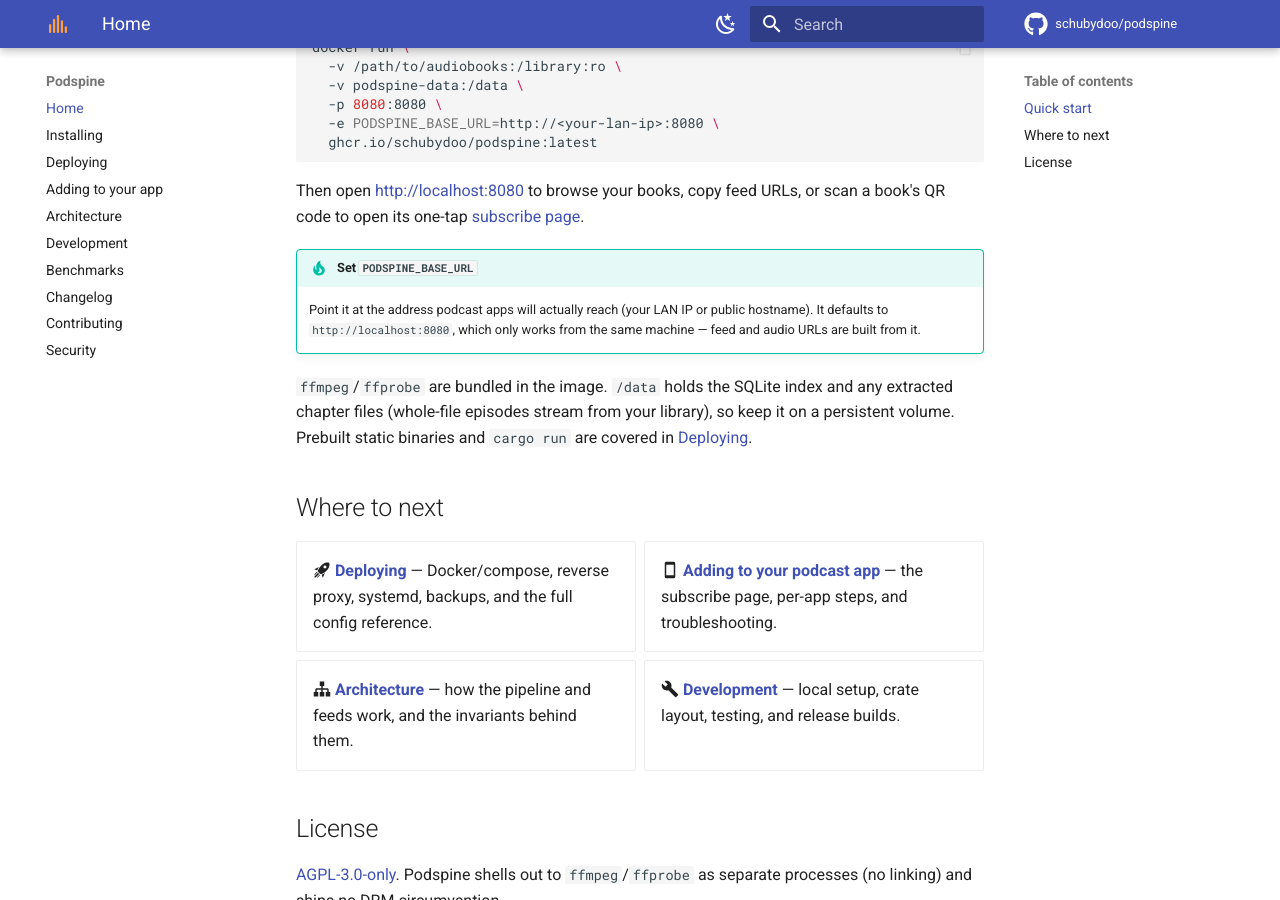
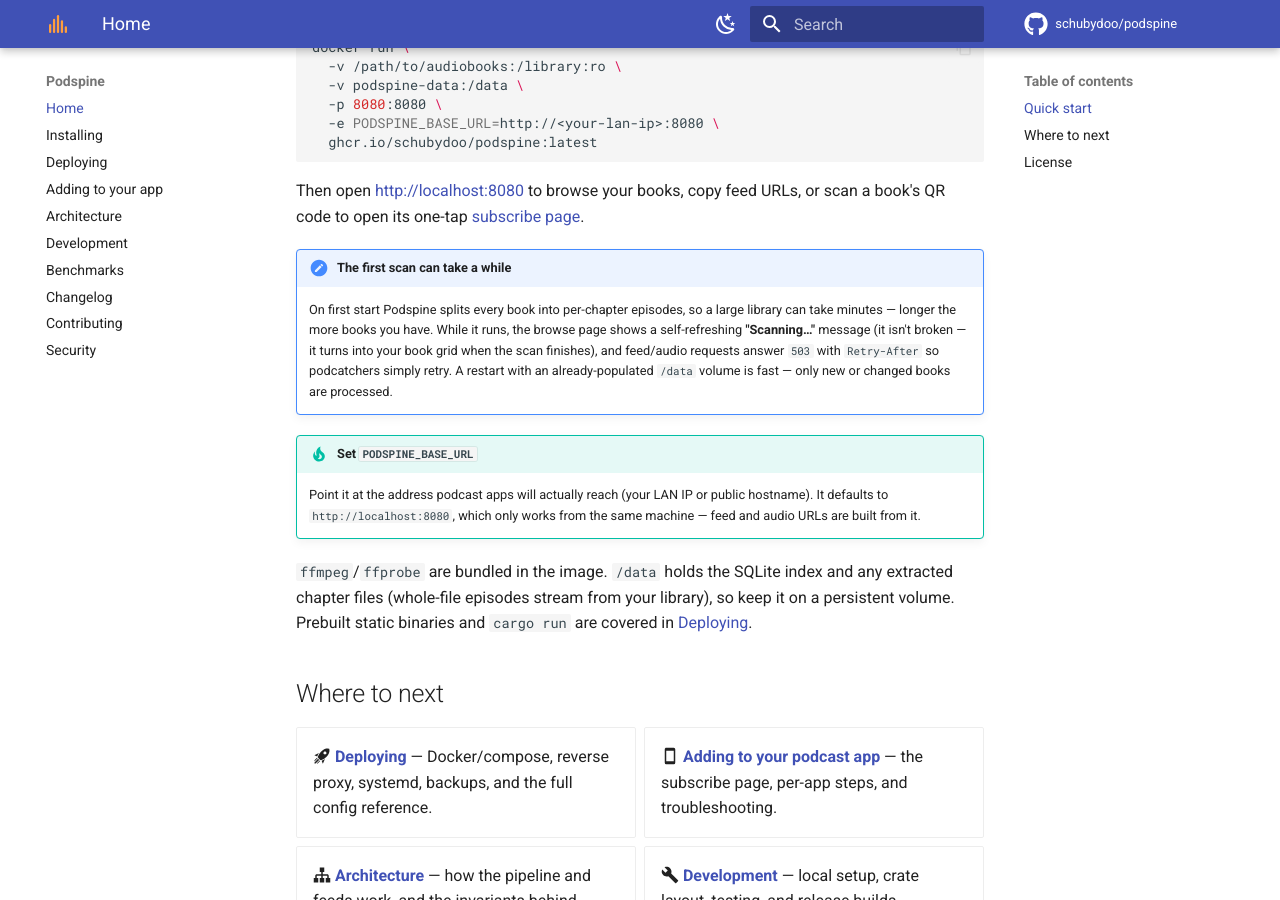
Before and after one commit to schubydoo/podspine, an MkDocs documentation site: the page built from docs/index.md, in a window 1280 px wide and 900 px high, scrolled down 843 px. Built offline with MkDocs 1.6.1 and Material for MkDocs 9.7.7, drawn with Linux system fonts in a browser that asks for light colours; comment, search, counter and statistics services are not loaded; the version menu is left out.

Commit message:
docs: note that the first scan can take a while
Set the expectation up front (README + docs quick-start) so a slow cold boot
reads as "starting up", not "broken": the first run splits every book, shows a
self-refreshing "Scanning…" page, and 503s feed/audio until it's done; a warm
restart is fast.

Co-Authored-By: Claude Opus 4.8 <noreply@anthropic.com>

```diff
--- a/docs/index.md
+++ b/docs/index.md
@@ -40,6 +40,14 @@ docker run \
 Then open <http://localhost:8080> to browse your books, copy feed URLs, or scan a
 book's QR code to open its one-tap [subscribe page](importing.md).
 
+!!! note "The first scan can take a while"
+    On first start Podspine splits every book into per-chapter episodes, so a large
+    library can take minutes — longer the more books you have. While it runs, the
+    browse page shows a self-refreshing **"Scanning…"** message (it isn't broken —
+    it turns into your book grid when the scan finishes), and feed/audio requests
+    answer `503` with `Retry-After` so podcatchers simply retry. A restart with an
+    already-populated `/data` volume is fast — only new or changed books are processed.
+
 !!! tip "Set `PODSPINE_BASE_URL`"
     Point it at the address podcast apps will actually reach (your LAN IP or public
     hostname). It defaults to `http://localhost:8080`, which only works from the same
```
Also changed, not shown: README.md (+7 -0 lines).
